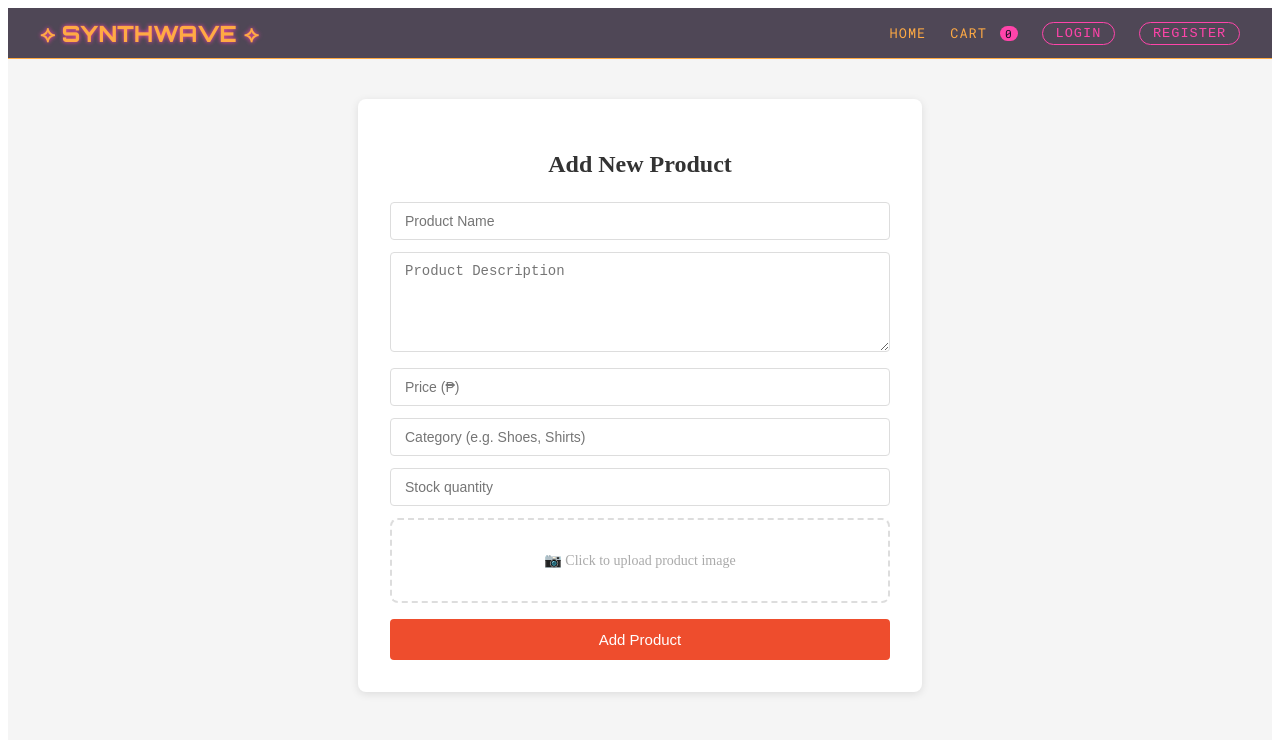
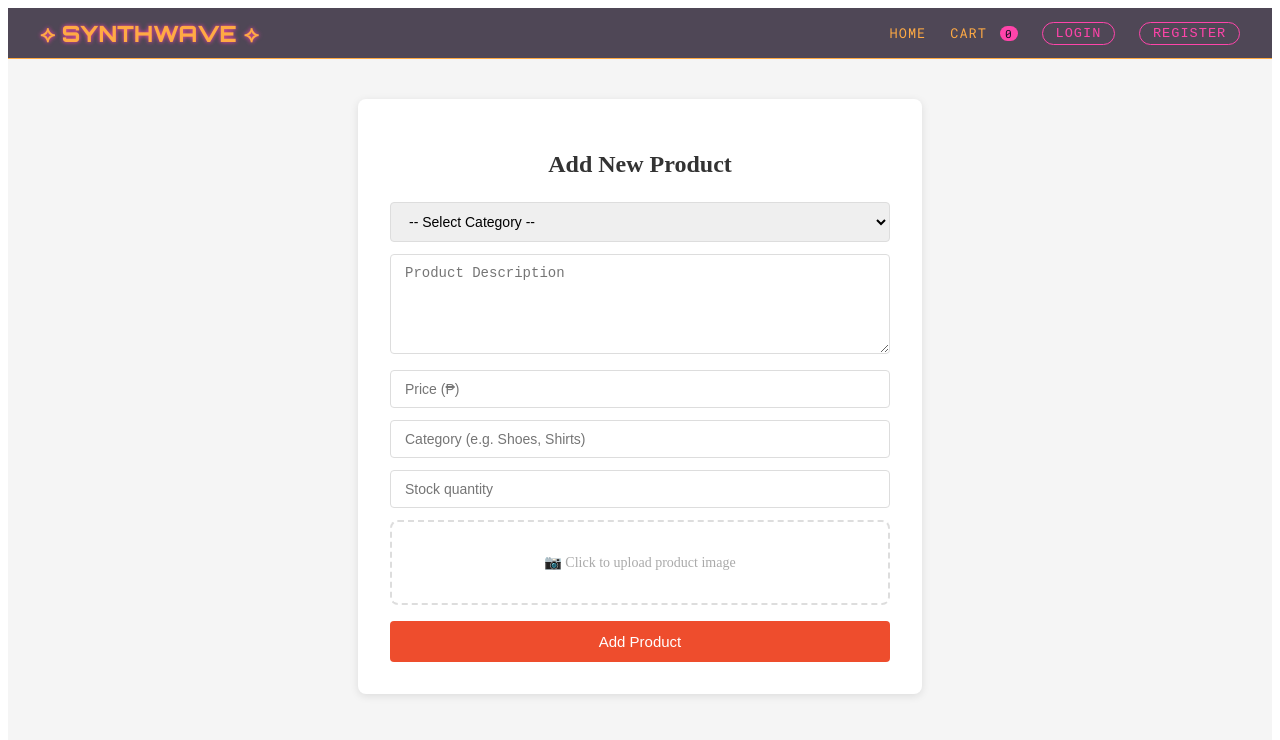
Before and after one commit to Jernie122/shopapp, a React app in the folder frontend/: page /add-product in a window 1280 px wide. Shown: the top 740 px of the page. Built offline with nearby package versions, Linux system fonts and the light colour scheme; the HTML template or start-up script is replaced by a standard one.

Commit message:
add category dropdown in add product page

```diff
--- a/frontend/src/pages/AddProductPage.jsx
+++ b/frontend/src/pages/AddProductPage.jsx
@@ -74,14 +74,26 @@ function AddProductPage() {
           }}>{message}</p>
         )}
         <form onSubmit={handleSubmit}>
-          <input
-            type='text'
-            placeholder='Product Name'
-            value={name}
-            onChange={(e) => setName(e.target.value)}
-            style={styles.input}
-            required
-          />
+          <select
+  value={category}
+  onChange={(e) => setCategory(e.target.value)}
+  style={{...styles.input, cursor:'pointer'}}
+  required
+>
+  <option value=''>-- Select Category --</option>
+  <option value='Shoes'>Shoes</option>
+  <option value='Shirts'>Shirts</option>
+  <option value='Pants'>Pants</option>
+  <option value='Bags'>Bags</option>
+  <option value='Electronics'>Electronics</option>
+  <option value='Food'>Food</option>
+  <option value='Beauty'>Beauty</option>
+  <option value='Home'>Home</option>
+  <option value='Sports'>Sports</option>
+  <option value='Toys'>Toys</option>
+  <option value='Books'>Books</option>
+  <option value='Other'>Other</option>
+</select>
           <textarea
             placeholder='Product Description'
             value={description}
```
